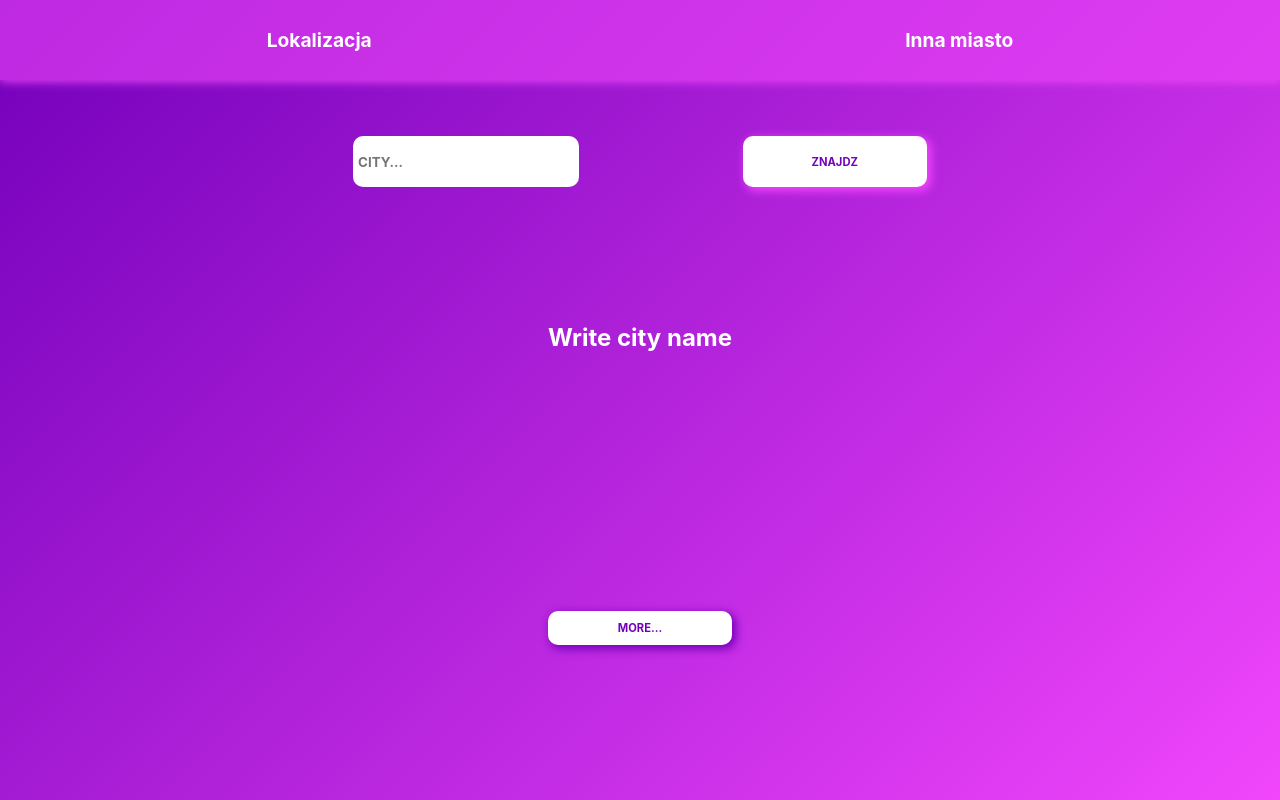
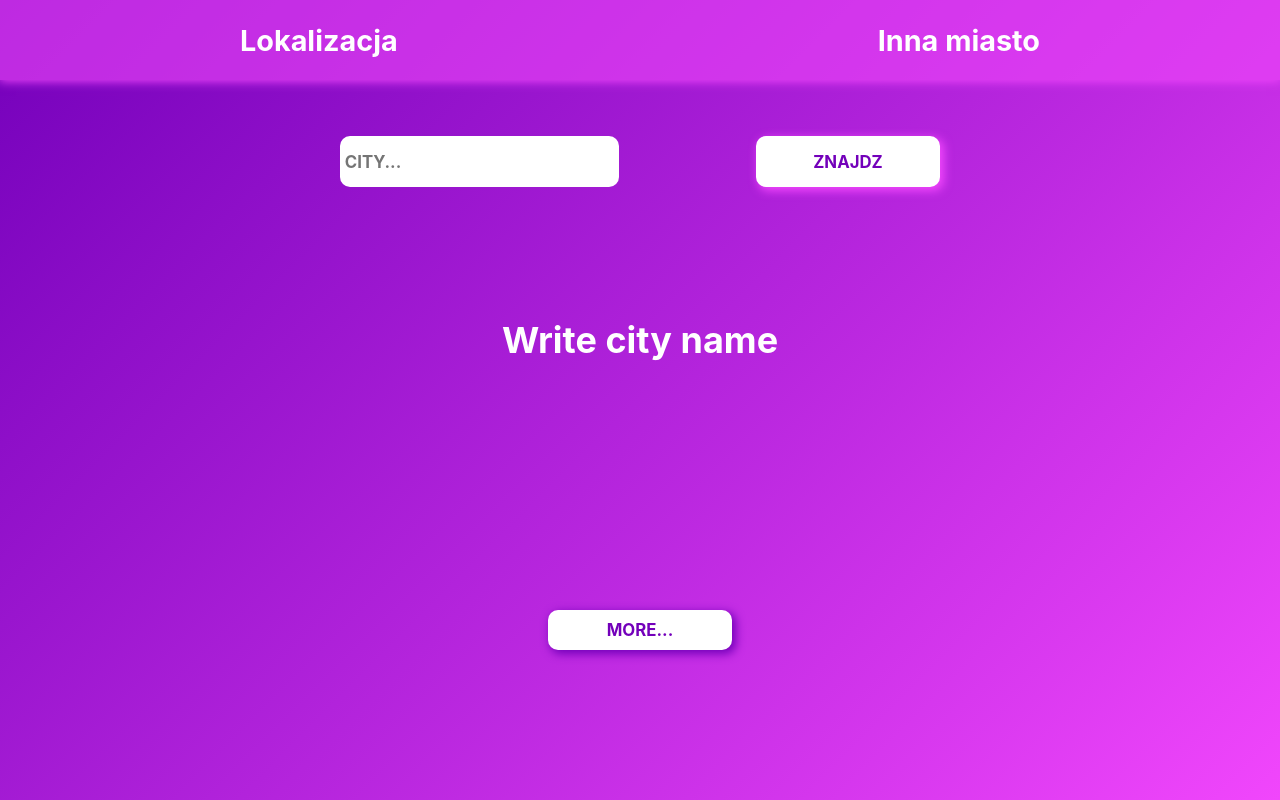
Before and after one commit to Growcu/weather-app, a React (Create React App) app: page /otherLocation in a window 1280 px wide. Built offline with nearby package versions, Linux system fonts and the light colour scheme.

Commit message:
display on tables

```diff
--- a/src/styles/App.scss
+++ b/src/styles/App.scss
@@ -11,3 +11,9 @@
     text-align: center;
     overflow: hidden;
 }
+
+@media (min-width: 1024px) {
+    html {
+        font-size: 24px;
+    }
+}
--- a/src/styles/BasicsInfo.scss
+++ b/src/styles/BasicsInfo.scss
@@ -53,6 +53,7 @@
         }
 
         .icon {
+            margin-top: 20%;
             flex-basis: 50%;
             max-width: 40%;
 
--- a/src/styles/OtherLocation.scss
+++ b/src/styles/OtherLocation.scss
@@ -20,6 +20,7 @@
             border: none;
             border-radius: 10px;
             font-weight: 700;
+            font-size: $find-input-font-size;
             text-transform: uppercase;
         }
 
--- a/src/styles/Variable.scss
+++ b/src/styles/Variable.scss
@@ -4,6 +4,7 @@ $button-boxshadow-color: rgba(241, 70, 252, 1);
 $buttonMore-boxshadow-color: rgb(115, 0, 186);
 $button-font-color: rgb(115, 0, 186);
 $button-font-size: 0.7em;
+$find-input-font-size: 0.7em;
 $find-button-color: white;
 $info-font-size: 1.5em;
 $nav-font-size: 1.2em;
```
